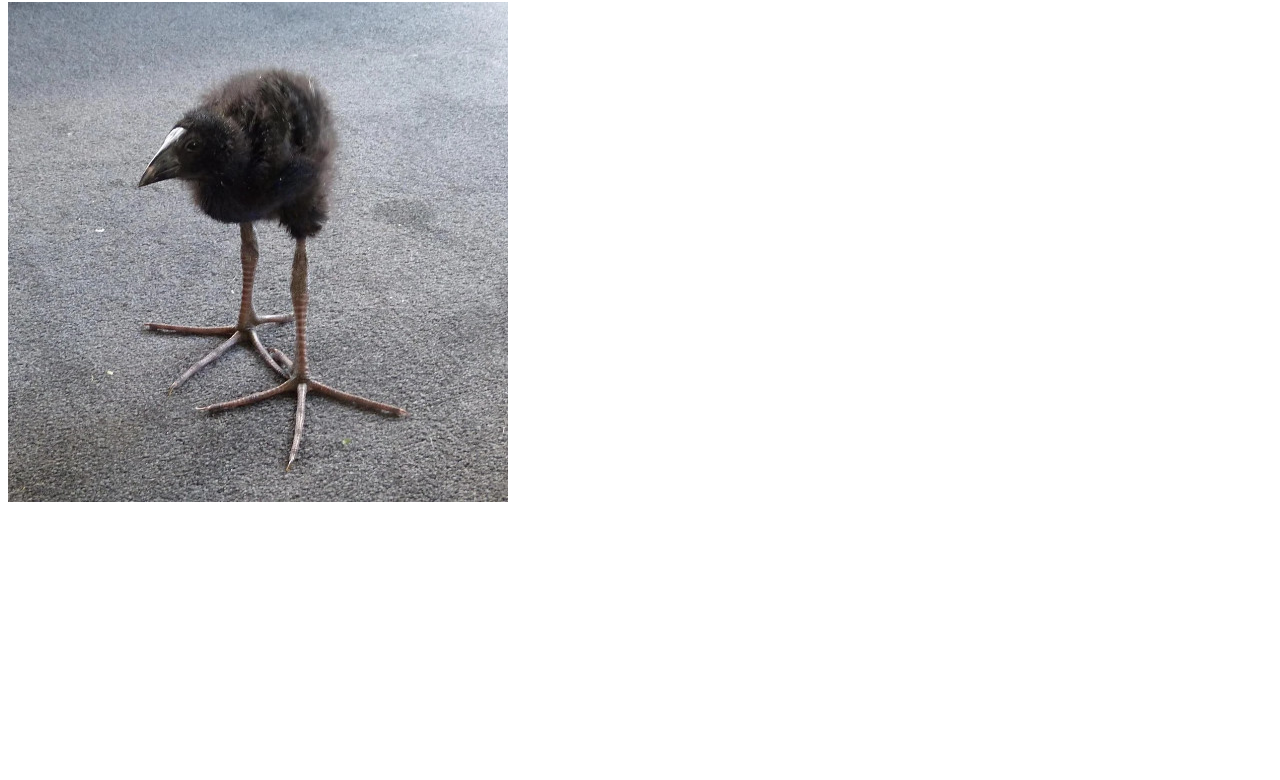
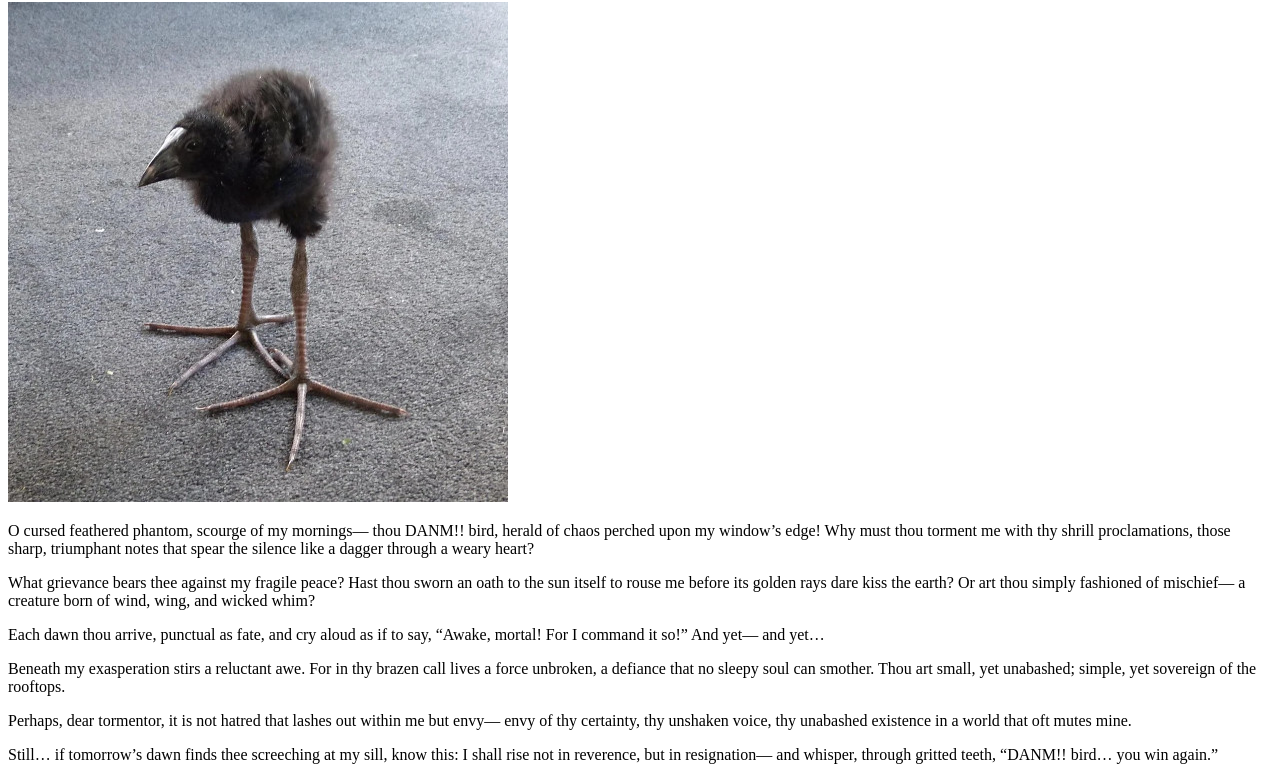
Before and after one commit to TheGovnnah/DANM, a plain HTML site: page index.html in a window 1280 px wide. Shown: the part 78-858 px from the top of the page. Before the commit the page ends 800 px from the top, so only its background shows below. Drawn offline with Linux system fonts and the light colour scheme.

Commit message:
Add files via upload

```diff
--- a/index.html
+++ b/index.html
@@ -6,8 +6,52 @@
 </head>
 <body>
     <p><h1>OK ggole, where is DAAANM: DAAAAMN!!!!</h1></p>
+    <img src="images\DANM!!.jpg" alt="codebar.io">
+    <p>
+        O cursed feathered phantom, scourge of my mornings—
+        thou DANM!! bird, herald of chaos perched upon my window’s edge!
+        Why must thou torment me with thy shrill proclamations,
+        those sharp, triumphant notes that spear the silence
+        like a dagger through a weary heart?
+    </p>
+    <p>
+        What grievance bears thee against my fragile peace?
+        Hast thou sworn an oath to the sun itself
+        to rouse me before its golden rays dare kiss the earth?
+        Or art thou simply fashioned of mischief—
+        a creature born of wind, wing, and wicked whim?
+    </p>
+    <p>
+        Each dawn thou arrive, punctual as fate,
+        and cry aloud as if to say,
+        “Awake, mortal! For I command it so!”
+        And yet—
+        and yet…
+    </p>
+    <p>
+        Beneath my exasperation stirs a reluctant awe.
+        For in thy brazen call lives a force unbroken,
+        a defiance that no sleepy soul can smother.
+        Thou art small, yet unabashed;
+        simple, yet sovereign of the rooftops.
+    </p>
+    <p>
+        Perhaps, dear tormentor,
+        it is not hatred that lashes out within me
+        but envy—
+        envy of thy certainty, thy unshaken voice,
+        thy unabashed existence in a world that oft mutes mine.
+    </p>
+    <p>
+        Still…
+        if tomorrow’s dawn finds thee screeching at my sill,
+        know this:
+        I shall rise not in reverence, but in resignation—
+        and whisper, through gritted teeth,
+        “DANM!! bird… you win again.”
+    </p>
 </body>
 </html>
 
-<img src="images\DANM!!.jpg" alt="codebar.io">
+
 <audio src="sounds/DANM.mp3" style="display:none;" autoplay>
```
